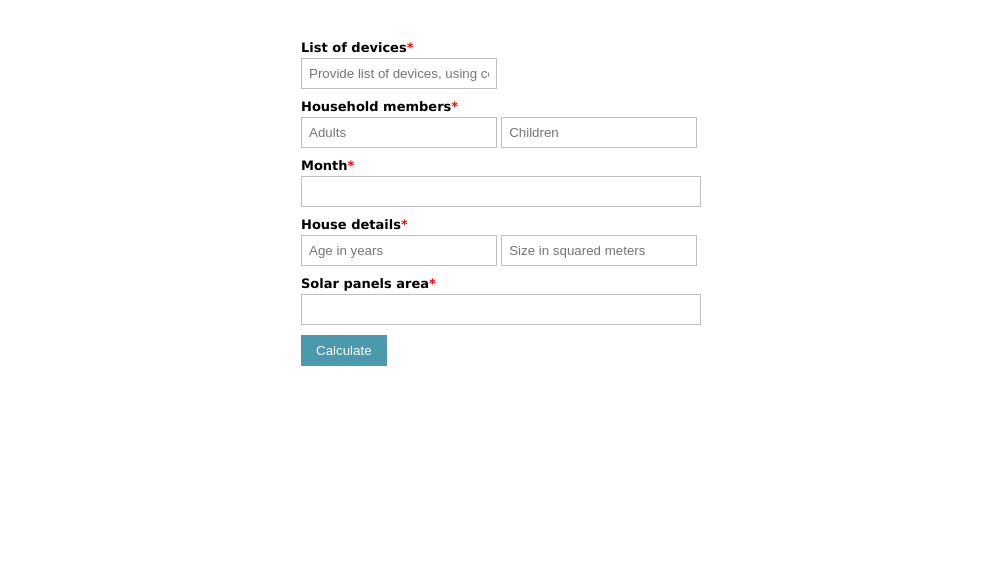
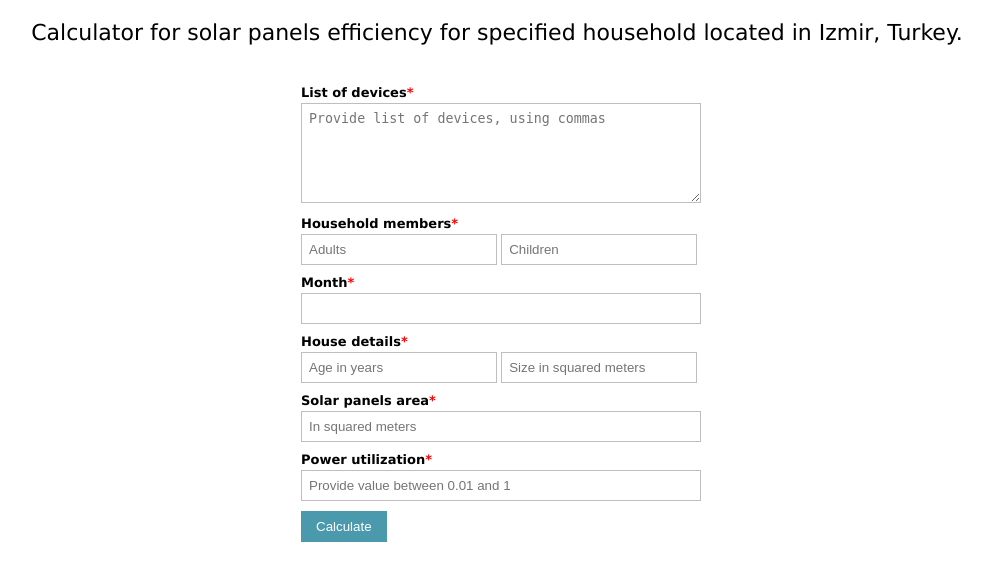
Before and after one commit to KTFish/Golem0_BITEhack2023, a Flask app: page / in a window 1280 px wide. Shown: the top 581 px of the page, without its empty margins (143-1135 px from the left). Run offline with Flask 2, Linux system fonts and the light colour scheme; parts of the project's set-up code (start-up, migrations or seed data) failed here and were passed over.

Commit message:
application - front-end, styling, chatgpt integration

```diff
--- a/application/app.py
+++ b/application/app.py
@@ -11,7 +11,7 @@
 
 
 def gen_prompt(devices, no_adults, no_children, month, house_age, house_size):
-    insert_var = "tell me the average monthly power consumption of a household with the following devices: {}. Household with {} adults and {} children in Poland, in {}. Size of house: {}, age: {} years. Provide just a value, nothing else. Response: <power consumption>".format(
+    insert_var = "tell me the average monthly power consumption of a household with the following devices: {}. Household with {} adults and {} children in Poland, in {}. Size of house: {}, age: {} years. Provide just anapproximed value, without additional comments.".format(
         devices, no_adults, no_children, month, house_size, house_age)
     return insert_var
 
@@ -29,7 +29,8 @@
     month = request.form['month']
     house_age = request.form['house_age']
     house_size = request.form['house_size']
-    square_m_solars = request.form['solar_area']
+    solar_area = request.form['solar_area']
+    power_utilization = request.form['power_utilization']
 
     prompt = gen_prompt(devices, adults, children,
                         month, house_age, house_size)
@@ -41,7 +42,10 @@
 
     res = response['choices'][0]['text']
 
-    return render_template('result.html', result=res, sunlight=x)
+    calculated_value = int(x) * int(solar_area) * int(power_utilization)
+    sunshine = "{} kWh per month".format(calculated_value)
+
+    return render_template('result.html', result=res, sunshine=sunshine)
 
 
 if __name__ == '__main__':
--- a/application/templates/home.html
+++ b/application/templates/home.html
@@ -4,9 +4,10 @@
     <title>Calculator</title>
   </head>
   <body>
-    <form>
-      <ul class="form-style-1" action="/calculate" method="post">
-          <li><label>List of devices<span class="required">*</span></label><input type="text" name="devices" id="devices" class="field-divided" placeholder="Provide list of devices, using commas" /></li>
+    <form action="/calculate" method="post">
+      <h3 class="title">Calculator for solar panels efficiency for specified household located in Izmir, Turkey.</h3>
+      <ul class="form-style-1" >
+          <li><label>List of devices<span class="required">*</span></label><textarea name="devices" id="devices" class="field-long field-textarea" placeholder="Provide list of devices, using commas" /></textarea></li>
           <li><label>Household members<span class="required">*</span></label><input type="number" name="no_adults" id="no_adults" class="field-divided" placeholder="Adults" /> <input type="number" name="no_children" id="no_children" class="field-divided" placeholder="Children" /></li>
           <li>
               <label>Month<span class="required">*</span></label>
@@ -15,7 +16,11 @@
           <li><label>House details<span class="required">*</span></label><input type="number" name="house_age" id="house_age" class="field-divided" placeholder="Age in years" /> <input type="number" name="house_size" id="house_size" class="field-divided" placeholder="Size in squared meters" /></li>
           <li>
               <label>Solar panels area<span class="required">*</span></label>
-              <input type="number" name="solar_area" id="solar_area" class="field-long" />
+              <input type="number" name="solar_area" id="solar_area" class="field-long" placeholder="In squared meters"  />
+          </li>
+          <li>
+            <label>Power utilization<span class="required">*</span></label>
+            <input type="text" name="power_utilization" id="power_utilization" class="field-long" placeholder="Provide value between 0.01 and 1" />
           </li>
           <li>
             <input type="submit" value="Calculate">
@@ -23,6 +28,14 @@
       </ul>
     </form>
     <style type="text/css">
+      .title {
+        margin:20px 0 3px 0;
+        padding:0px;
+        display:block;
+        font-weight: bold;
+        font: 22px "Lucida Sans Unicode", "Lucida Grande", sans-serif;
+        text-align: center;
+      }
       .form-style-1 {
         margin:10px auto;
         max-width: 400px;
@@ -106,6 +119,6 @@
       .form-style-1 .required{
         color:red;
       }
-      </style>
+    </style>
   </body>
 </html>
```
Also changed, not shown: application/templates/result.html (+30 -4 lines), application/weather/sunlight_model.py (renamed from weather/sunlight_model.py), 3 other files.
